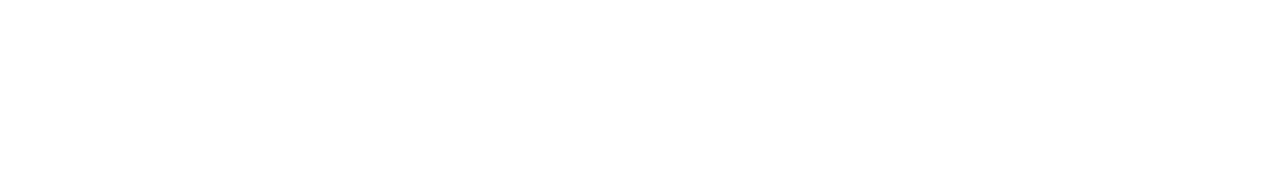
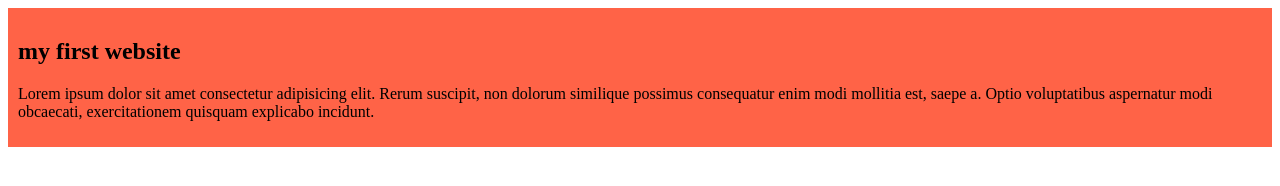
Before and after one commit to ShaishabArgho/my-simple-website-3, a plain HTML site: page index.html in a window 1280 px wide. Drawn offline with Linux system fonts and the light colour scheme.

Commit message:
added the first blog

```diff
--- a/index.html
+++ b/index.html
@@ -1,11 +1,21 @@
 <!DOCTYPE html>
 <html lang="en">
+
 <head>
     <meta charset="UTF-8">
     <meta name="viewport" content="width=device-width, initial-scale=1.0">
     <title>my website</title>
+    <link rel="stylesheet" href="styles/blog.css">
 </head>
+
 <body>
+    <div>
+        <h2>my first website</h2>
+        <p>Lorem ipsum dolor sit amet consectetur adipisicing elit. Rerum suscipit, non dolorum similique possimus
+            consequatur enim modi mollitia est, saepe a. Optio voluptatibus aspernatur modi obcaecati, exercitationem
+            quisquam explicabo incidunt.</p>
+    </div>
 
 </body>
+
 </html>
--- /dev/null
+++ b/styles/blog.css
@@ -0,0 +1,4 @@
+div{
+    background-color: tomato;
+    padding: 10px;
+}
```
